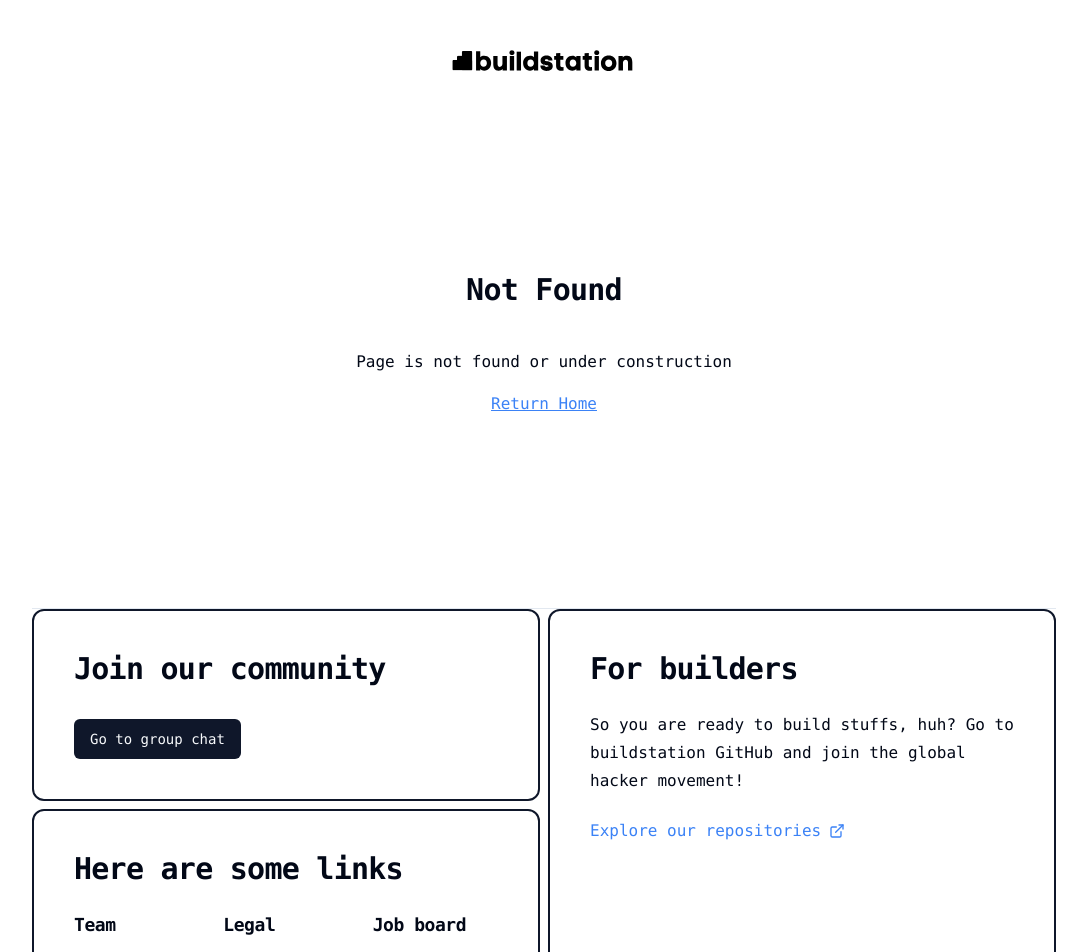
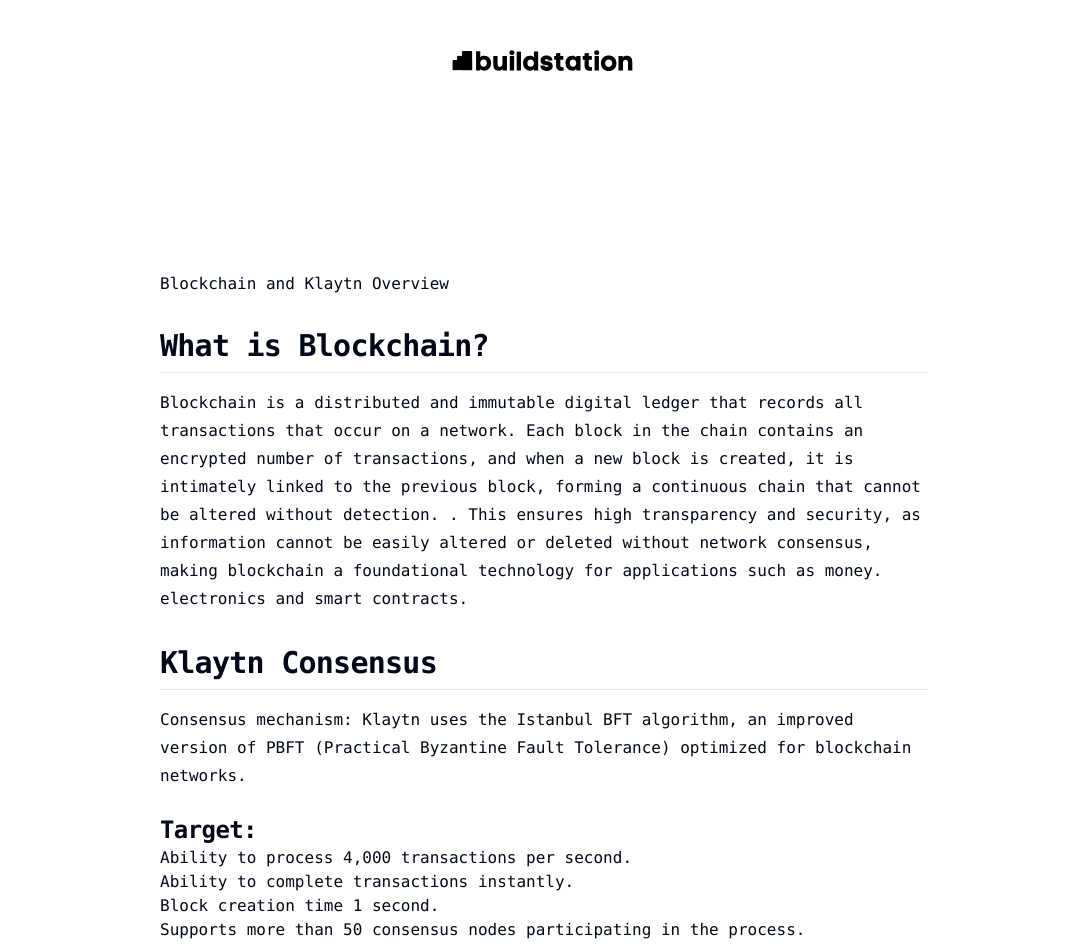
Before and after one commit to buildstationorg/buildstation, a Next.js app: page /library/bootcamp/en in a window 1280 px wide. Before the commit this address had no page. Shown: the top 952 px of the page, without its empty margins (96-1183 px from the left). Built offline with nearby package versions, Linux system fonts and the light colour scheme.

Commit message:
added mdx rendering

```diff
--- /dev/null
+++ b/app/library/bootcamp/en/layout.tsx
@@ -0,0 +1,8 @@
+export default function MdxLayout({ children }: { children: React.ReactNode }) {
+  // Create any shared layout or styles here
+  return (
+    <div className="flex flex-col text-left w-full">
+      {children}
+    </div>
+  )
+}
--- /dev/null
+++ b/app/library/bootcamp/en/page.mdx
@@ -0,0 +1,43 @@
+# Blockchain and Klaytn Overview
+
+## What is Blockchain?
+Blockchain is a distributed and immutable digital ledger that records all transactions that occur on a network. Each block in the chain contains an encrypted number of transactions, and when a new block is created, it is intimately linked to the previous block, forming a continuous chain that cannot be altered without detection. . This ensures high transparency and security, as information cannot be easily altered or deleted without network consensus, making blockchain a foundational technology for applications such as money. electronics and smart contracts.
+
+## Klaytn Consensus
+Consensus mechanism: Klaytn uses the Istanbul BFT algorithm, an improved version of PBFT (Practical Byzantine Fault Tolerance) optimized for blockchain networks.
+
+### Target:
+- Ability to process 4,000 transactions per second.
+- Ability to complete transactions instantly.
+- Block creation time 1 second.
+- Supports more than 50 consensus nodes participating in the process.
+
+### Node type:
+- CN (Consensus Node): Managed by CCO (Core Cell Operator) and responsible for creating blocks.
+- PN (Proxy Node): Provides interface to the network.
+- EN (Endpoint Node): Provides services to end users.
+
+### Consensus process:
+
+When a transaction is sent to the CN (`Council`) from the PNs, the `VRF (Verifiable Random Function)` function is used to randomly select 1 `Committee` consisting of 4 CNs. 1 CN will continue to be randomly selected to create a `block` along with the observations of 3 other CNs. When a `block` is created, 2/3 of the CNs in the `Council` will have to sign the `block` to reach consensus.
+
+## KLVM
+`KLVM`, short for `Klaytn Virtual Machine`, is a decentralized virtual machine environment running on the Klaytn blockchain network. `KLVM` enables the execution of smart contracts, which are programs that automatically execute transactions or specific actions based on pre-coded conditions. Smart contracts are written in programming languages ​​such as Solidity, then compiled into `bytecode` that `KLVM` can understand and execute. `KLVM` is compatible with Ethereum's `EVM`, so it fully supports current development tools, `opcode`, and source code.
+
+## What is smart contract?
+A `smart contract` is a type of computer program designed to automatically execute, control, or confirm events and actions according to pre-programmed terms. They exist and operate on `Klaytn`, ensuring high transparency and security as they cannot be modified once deployed. `Smart contracts` help automate processes, reduce the need for intermediaries and minimize the risk of fraud or errors. They are versatile and can be used in a variety of fields, from finance and insurance to supply chain management and real estate. The development of `smart contracts` is ushering in a new era in the way we interact and conduct digital transactions, bringing greater efficiency, transparency and autonomy to users.
+
+## Transaction and how to sign a Transaction
+In the Klaytn network, a "transaction" or transaction is an action performed by a user to transfer KLAY (Klaytn native token) or Klaytn-based tokens from one address to another, or to interact with contracts. smart contract. Each transaction includes information such as source address, destination address, amount of money transferred, gas (transaction fee), and optional data if the transaction interacts with a smart contract.
+
+When making transactions on Klaytn, signing the transaction using a crypto wallet like MetaMask is an important step to ensure safety and security. Specifically, this process takes place as follows:
+
+1. Create Transaction: User enters necessary information for the transaction such as receiving address, amount of KLAY or tokens to transfer, and gas. In MetaMask, for example, users can adjust gas levels so transactions are processed faster.
+
+2. Transaction Signing: Once the transaction information is entered, the wallet generates a digital transaction signed with the user's private key. Signing this transaction proves that the user has the right to use the address from which the transaction was sent without revealing their private key.
+
+3. Sending Transaction: The signed transaction is then sent to the Klaytn network via a wallet such as Kaikas or MetaMask. The network will confirm the transaction and execute it, transfer funds or interact with the smart contract as requested.
+
+4. Transaction Confirmation: Finally, the transaction will be confirmed by the network, and information about it will be recorded on the blockchain. Users can track the status of transactions through online tools such as Etherscan.
+
+This process not only helps ensure transactions are carried out securely, but also helps prevent tampering or unauthorized alteration of transactions, thanks to the transparency and immutability of the blockchain.
--- a/app/our-story/page.tsx
+++ b/app/our-story/page.tsx
@@ -10,7 +10,7 @@
         <h1 className="text-3xl font-medium">hi there!</h1>
         <p>welcome aboard builders</p>
         <p>let&apos;s get you up to date with the storyline so far</p>
-        <p>back in 2023, we <code className="relative rounded bg-muted px-[0.3rem] py-[0.2rem] font-mono text-sm font-semibold">ZxStim</code>, <code className="relative rounded bg-muted px-[0.3rem] py-[0.2rem] font-mono text-sm font-semibold">Paulus</code> and <code className="relative rounded bg-muted px-[0.3rem] py-[0.2rem] font-mono text-sm font-semibold">Dylan</code> started a small meet up series concept called BUIDL Station (hope you have heard of it!) in Vietnam. We were tired of the endless low quality meetups, repetitive talking points and no real actions. The series went viral with tons of other communities adopting it. So far, we have hosted over 52 sessions, and many more sessions from other communities.</p>
+        <p>back in 2023, we <code className="relative rounded bg-muted px-[0.3rem] py-[0.2rem] font-mono text-sm font-semibold">ZxStim</code>, <code className="relative rounded bg-muted px-[0.3rem] py-[0.2rem] font-mono text-sm font-semibold">Paulus</code> and <code className="relative rounded bg-muted px-[0.3rem] py-[0.2rem] font-mono text-sm font-semibold">Dylan</code> started a small meet up series concept that later got backed by Dorahacks team called BUIDL Station (hope you have heard of it!) in Vietnam. We were tired of the endless low quality meetups, repetitive talking points and no real actions. The series went viral with tons of other communities adopting it. So far, we have hosted over 52 sessions, and many more sessions from other communities.</p>
         <p>then right about Q1 of 2024, we started an extension hacker house concept for BUIDL Station. The reviews are still rolling in but so far, everyone loves it.</p>
         <p>so now, we plan to take this global.</p>
         <p>but we don&apos;t want to just become another souless marketing agency.</p>
--- a/components/mdx/h2.tsx
+++ b/components/mdx/h2.tsx
@@ -1,3 +1,3 @@
 export default function H2({ children }: { children?: React.ReactNode }) {
-  return <h2 className="text-secondary scroll-m-20 border-b pb-2 text-3xl font-semibold tracking-tight mt-8">{children}</h2>
+  return <h2 className="scroll-m-20 border-b pb-2 text-3xl font-semibold tracking-tight mt-8">{children}</h2>
 }
--- a/components/mdx/h3.tsx
+++ b/components/mdx/h3.tsx
@@ -1,3 +1,3 @@
 export default function H3({ children }: { children?: React.ReactNode }) {
-  return <h3 className="text-secondary scroll-m-20 text-2xl font-semibold tracking-tight mt-6">{children}</h3>
+  return <h3 className="scroll-m-20 text-2xl font-semibold tracking-tight mt-6">{children}</h3>
 }
--- a/components/mdx/h4.tsx
+++ b/components/mdx/h4.tsx
@@ -1,3 +1,3 @@
 export default function H4({ children }: { children?: React.ReactNode }) {
-  return <h4 className="text-secondary scroll-m-20 text-xl font-semibold tracking-tight mt-4">{children}</h4>
+  return <h4 className="scroll-m-20 text-xl font-semibold tracking-tight mt-4">{children}</h4>
 }
--- a/components/mdx/p.tsx
+++ b/components/mdx/p.tsx
@@ -1,3 +1,3 @@
 export default function P({ children }: { children?: React.ReactNode }) {
-  return <p className="text-secondary leading-7 [&:not(:first-child)]:mt-4">{children}</p>
+  return <p className="leading-7 [&:not(:first-child)]:mt-4">{children}</p>
 }
--- a/package.json
+++ b/package.json
@@ -19,10 +19,10 @@
     "class-variance-authority": "^0.7.0",
     "clsx": "^2.1.0",
     "lucide-react": "^0.350.0",
-    "next": "14.1.3",
+    "next": "^14.2.3",
     "qs": "^6.12.0",
-    "react": "^18",
-    "react-dom": "^18",
+    "react": "^18.3.0",
+    "react-dom": "^18.3.0",
     "react-medium-image-zoom": "^5.1.10",
     "react-syntax-highlighter": "^15.5.0",
     "rehype": "^13.0.1",
```
Also changed, not shown: mdx-components.tsx (+10 -0 lines), 1 other file (tests, documents, lock files or other folders).
